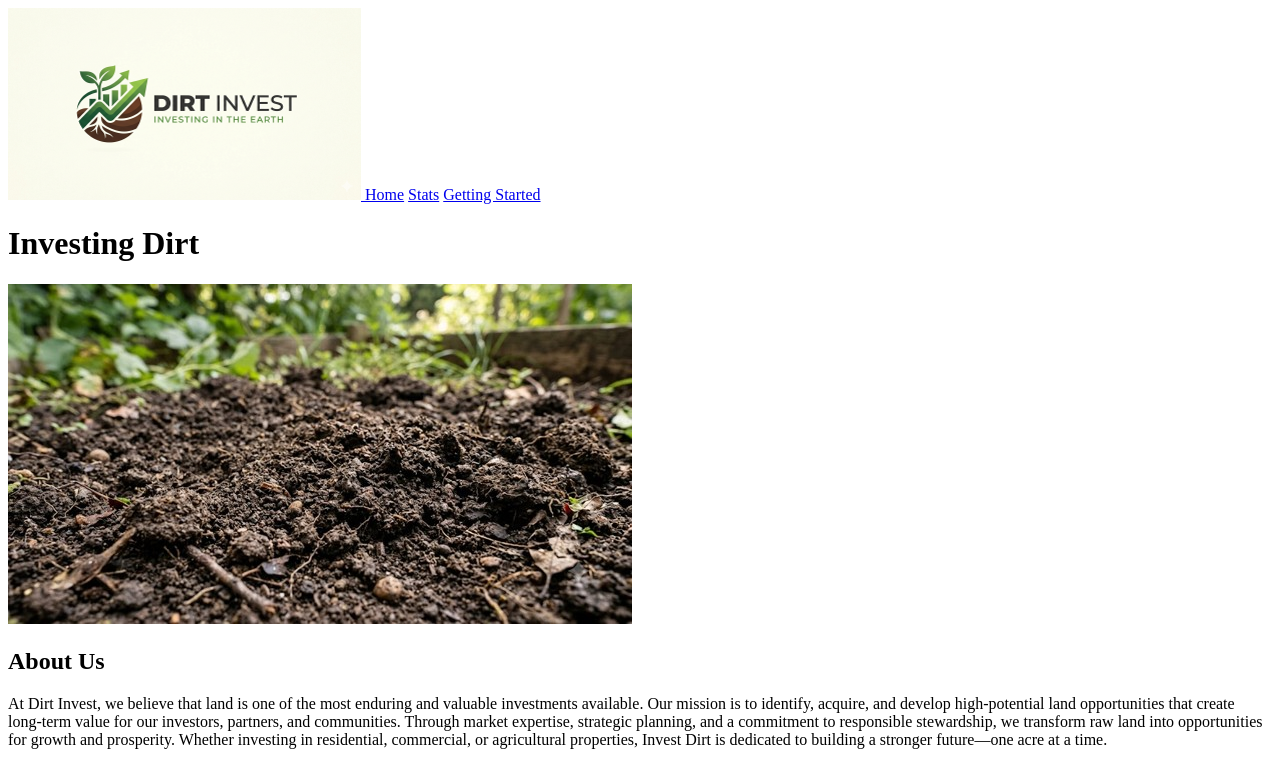
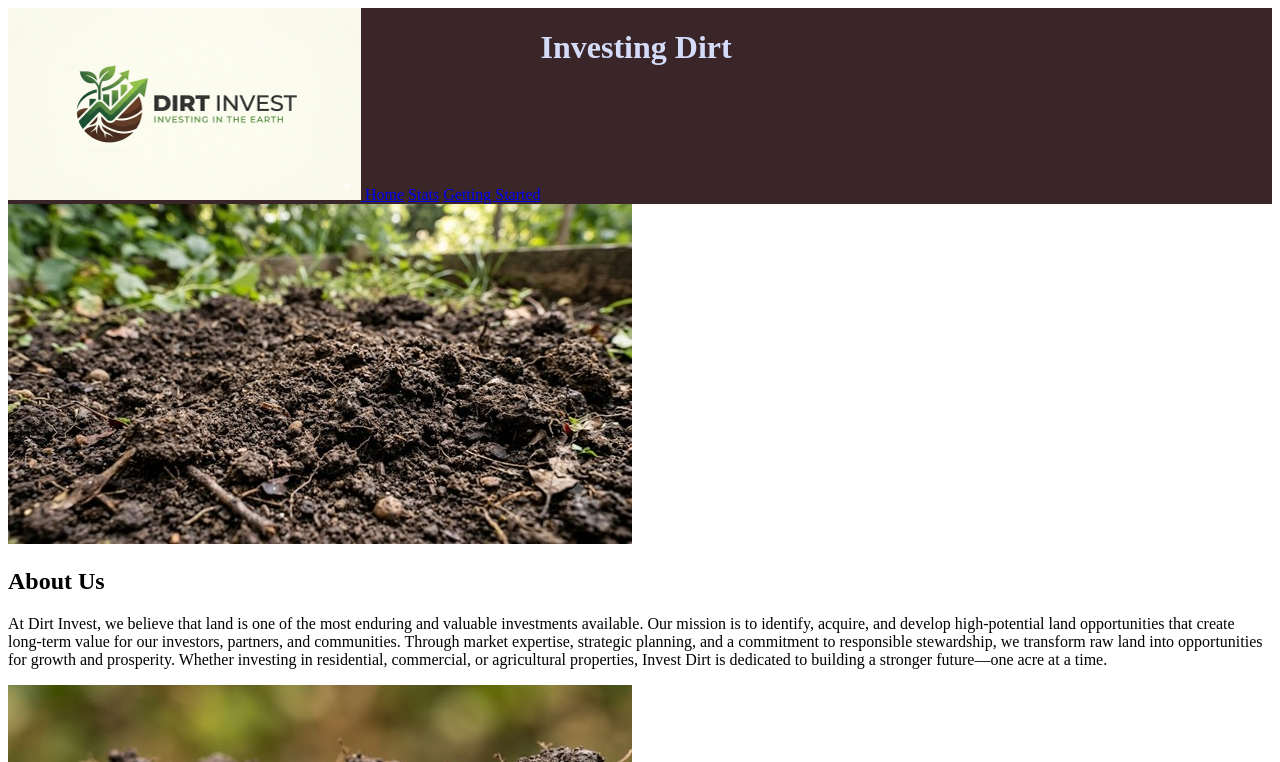
Before and after one commit to Gjac0/wdd130-hardy, a plain HTML site: page index.html in a window 1280 px wide. Shown: the top 762 px of the page. Drawn offline with Linux system fonts and the light colour scheme.

Commit message:
css initial

```diff
--- a/index.html
+++ b/index.html
@@ -3,10 +3,11 @@
 <head>
     <meta charset="UTF-8">
     <meta name="viewport" content="width=device-width, initial-scale=1.0">
-    <!-- <link rel="stylesheet" href="styles/styles.css"> -->
+    <link rel="stylesheet" href="styles/styles.css">
     <title>Document</title>
 </head>
 
+<body>
 <header>
     <nav>
         <a id="logo_link" href="index.html">
@@ -16,11 +17,10 @@
         <a href="#" target="_blank">Stats</a>
         <a href="#" target="_blank">Getting Started</a>
     </nav>
+    <h1>Investing Dirt</h1>
 </header>
 
-<body>
 <div>
-    <h1>Investing Dirt</h1>
 </div>
 
 <img src="images/Dirt_Picture1.jpg">
@@ -46,7 +46,6 @@ to the development of the communities we serve. By combining market
 insight, responsible decision-making, and a long-term perspective, we
 aim to be a trusted leader in dirt investment.
 </p>
-</body>
 
 <footer>
     <p>copyright 2026</p>
@@ -54,4 +53,5 @@ aim to be a trusted leader in dirt investment.
     <a></a>
     <a></a>
 </footer>
+</body>
 </html>
--- a/styles/styles.css
+++ b/styles/styles.css
@@ -4,16 +4,24 @@
     --Yellow:#c4ad83;
     --Charcoal:#37423d;
     --lavender:#d5dcf9;
+
+    --font-display: "Fraunces", Georgia, serif;
+    --font-body: "Inter", -apple-system, BlinkMacSystemFont, sans-serif;
 }
 
 header{
     display: flex;
     flex: 200px auto;
+    background-color: var(--Brown);
+    color: var(--lavender);
 }
+
 
 header img{
     align-self: flex-start;
 }
+
+
 ul {
   list-style-type: none;
   margin: 0;
```
